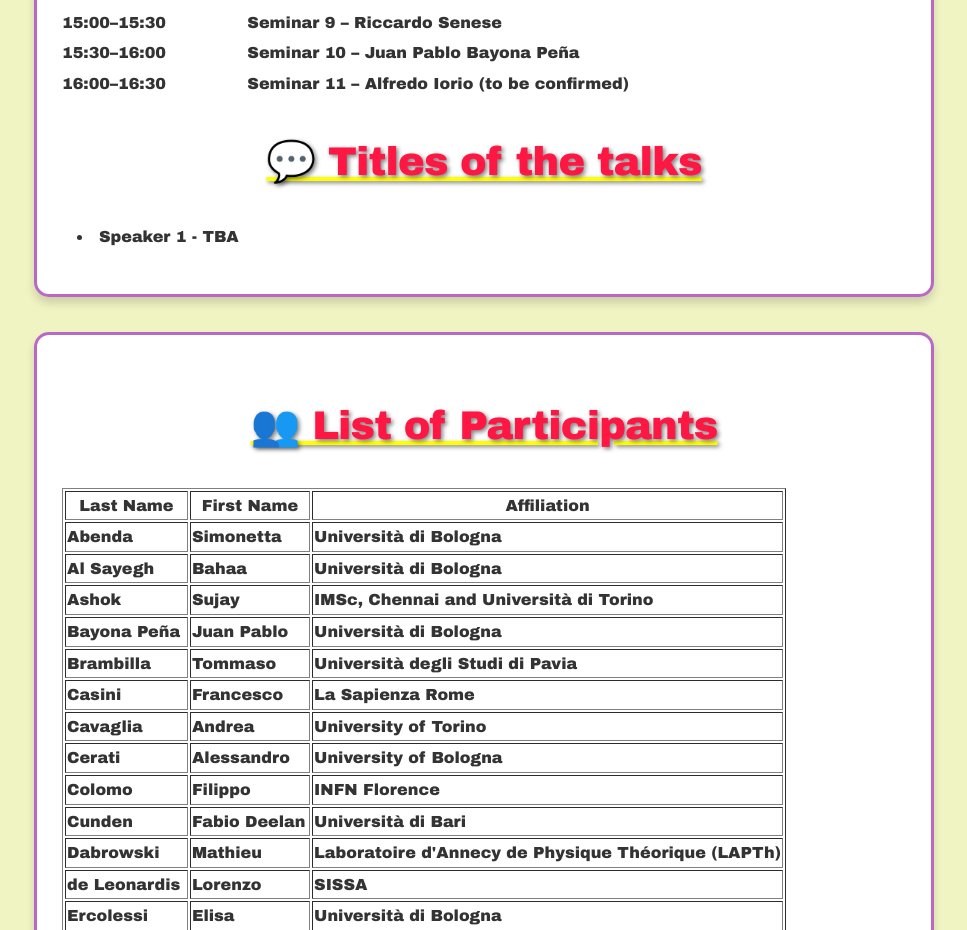
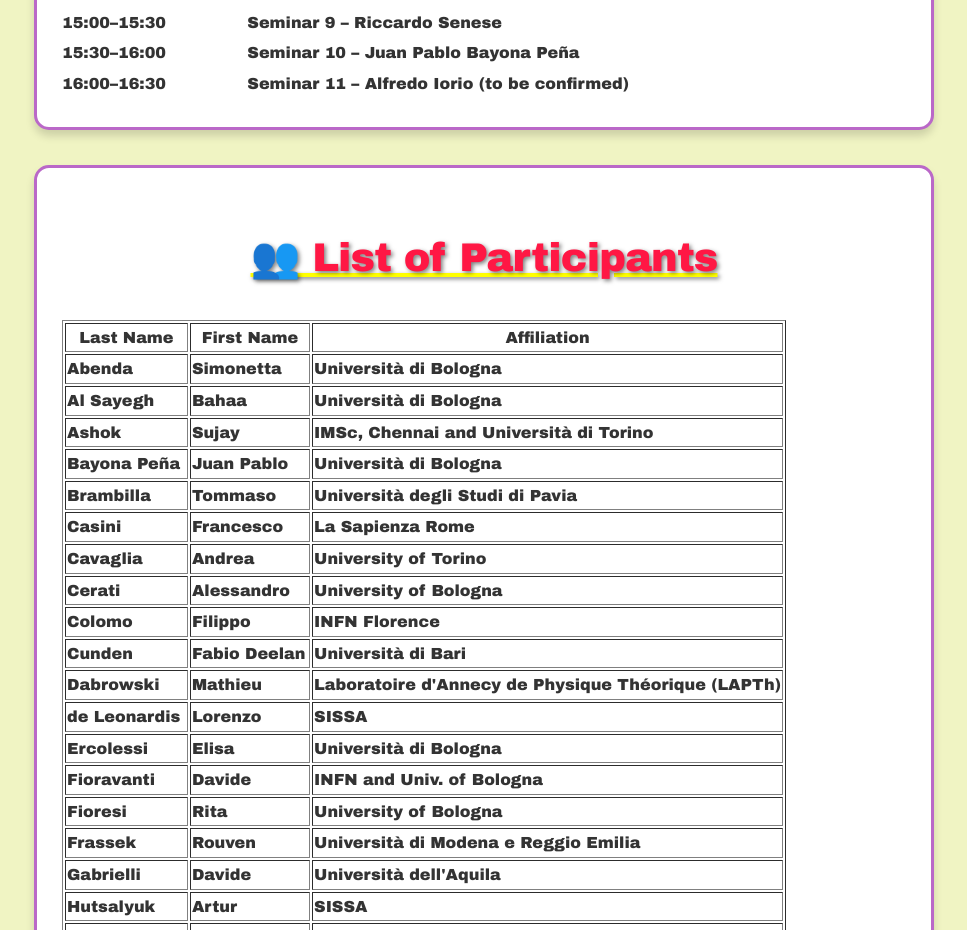
Before and after one commit to AllAroundIntegrability/AllAroundIntegrability.github.io, a plain HTML site: page index.html in a window 1280 px wide. Shown: the part 3400-4330 px from the top of the page, without its empty margins (156-1123 px from the left). Drawn offline with Linux system fonts and the light colour scheme.

Commit message:
Remove empty Titles of the talks section
Co-Authored-By: Claude Opus 5.5 <noreply@anthropic.com>
Claude-Session: https://claude.ai/code/session_01463khWFwv4kPYFCGpEAfk4

```diff
--- a/index.html
+++ b/index.html
@@ -591,9 +591,6 @@
     <div style="margin-bottom: 5px;">
         <span style="display: inline-block; width: 180px;">16:00–16:30</span> Seminar 11 – Alfredo Iorio (to be confirmed)
     </div>
-    <h2>💬 Titles of the talks </h2>
-       <li>               Speaker 1	- TBA
-        </li>
 </section>
 
 
```
